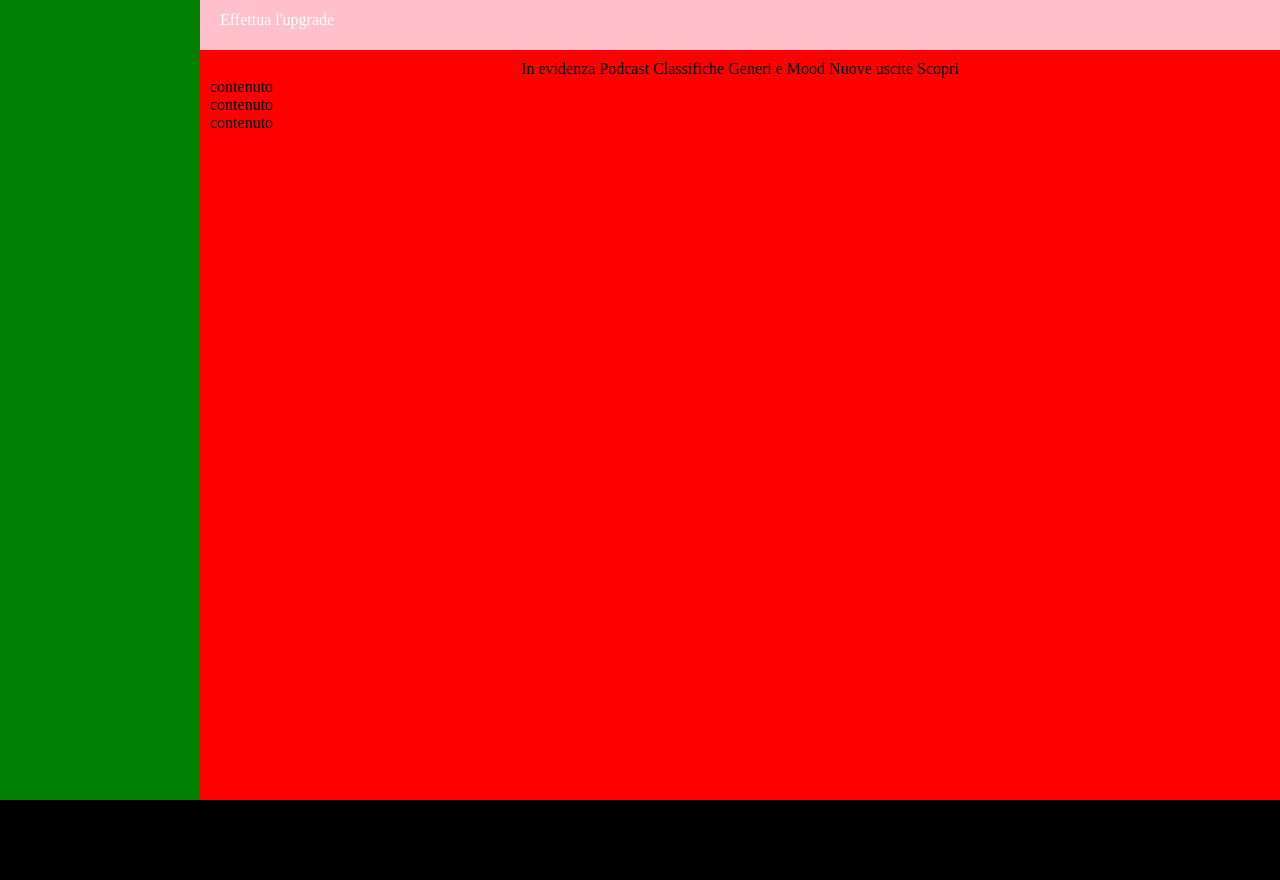
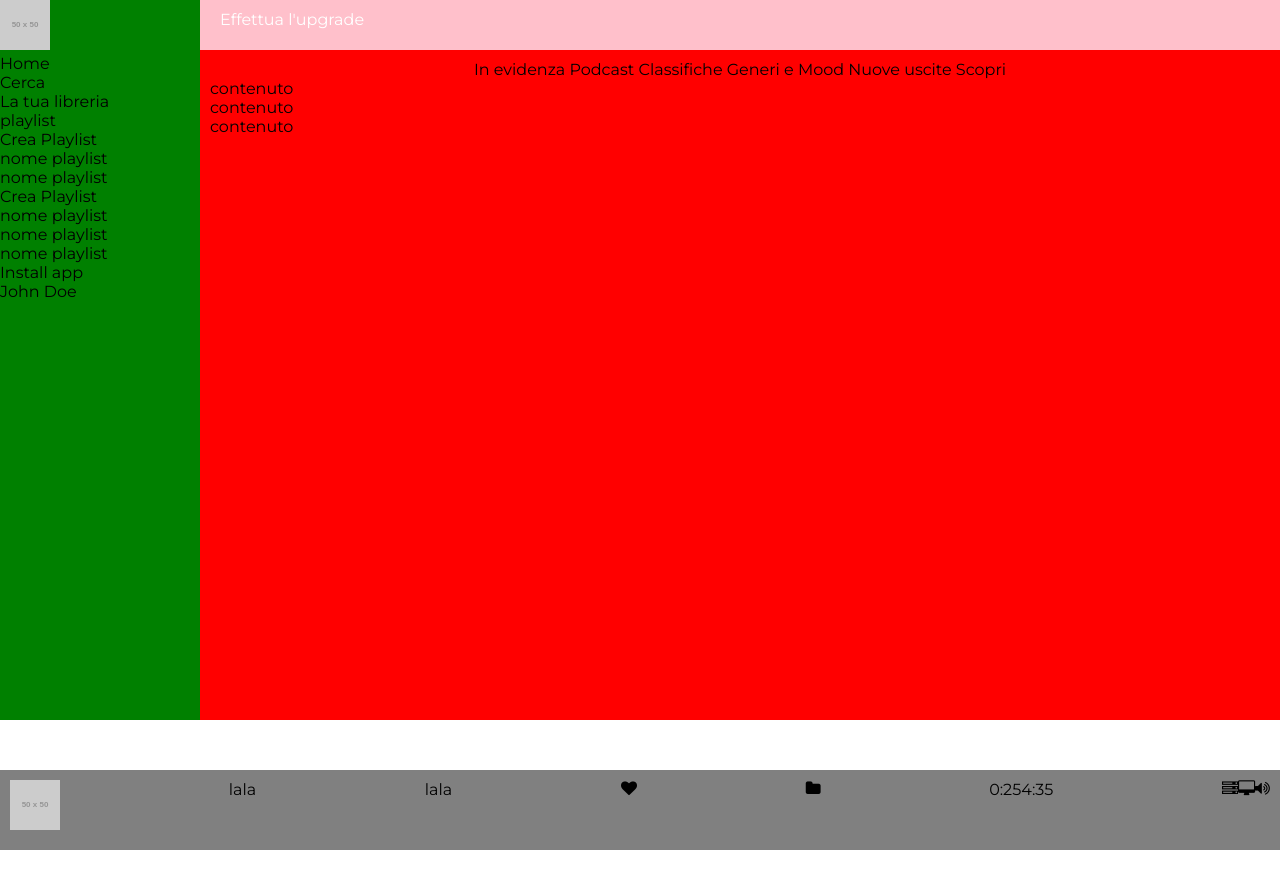
Before and after one commit to GitFhubio/html-css-spotifyweb, a plain HTML site: page index.html in a window 1280 px wide. After the commit the page ends 850 px from the top, so only its background shows below. Drawn offline with Linux system fonts and the light colour scheme; placeholder pictures from the web are drawn by us.

Commit message:
le cose non vanno bene

```diff
--- a/css/style.css
+++ b/css/style.css
@@ -5,9 +5,10 @@
   box-sizing: border-box;
 }
 /* body font-family */
-body{ font-family: Arial sans-serif;
-  font-size:16px;
+body {
+  font-family: 'Montserrat', sans-serif;
 }
+
 
 ul{list-style: none;}
 
@@ -84,7 +85,7 @@ left: 50%;} */
 /* codice */
 
 .wrapper{
-  height:100vh;
+  height:calc(100vh - 80px);
   width:100vw;
   max-width: 100%;
   background-color: red;
@@ -93,7 +94,13 @@ left: 50%;} */
 .sidebar{width:200px;
 height:100%;
 background-color: green;
-overflow-y: auto;}
+}
+.sidebar-container{
+  height:100%;
+  display:flex;
+  flex-direction: column;
+  flex-wrap: nowrap;
+}
 
 .main{
   margin-top:50px;
@@ -121,10 +128,16 @@ overflow-y: auto;}
   display:inline-block;
 }
 footer{
+  display:flex;
+  justify-content: space-between;
   height:80px;
   padding:10px;
-  background-color: black;
+  background-color: grey;
 }
+footer div{
+  display:flex;
+}
+
 /* fine codice */
 
 /* Extra Small Devices, Phones */
--- a/index.html
+++ b/index.html
@@ -5,13 +5,49 @@
   <meta name="viewport" content="width=device-width, initial-scale=1.0">
   <meta http-equiv="X-UA-Compatible" content="ie=edge">
   <title>Document</title>
+  <link href="https://fonts.googleapis.com/css?family=Montserrat:400,700,800&amp;display=swap" rel="stylesheet">
+  <!-- Font Awesome -->
+  <link rel="stylesheet" href="https://cdnjs.cloudflare.com/ajax/libs/font-awesome/4.7.0/css/font-awesome.min.css">
   <meta name="description" content="Primo esercizio con flex">
   <link rel="stylesheet" href="css/style.css">
 </head>
 <body>
   <div class="wrapper clearfix">
     <div class="sidebar fl">
-
+    <div class="sidebar-container">
+     <div class="sidebar-up">
+      <div class="logo-spotify">
+     <img src="https://via.placeholder.com/50" alt="">
+      </div>
+     <div class="menu">
+       <ul>
+         <li>Home</li>
+         <li>Cerca</li>
+         <li>La tua libreria</li>
+   </ul>
+     </div>
+     <div class="playlist">
+     <ul>
+       <li>playlist</li>
+        <li>Crea Playlist</li>
+        <li>nome playlist</li>
+        <li>nome playlist</li>
+        <li>Crea Playlist</li>
+        <li>nome playlist</li>
+        <li>nome playlist</li>
+        <li>nome playlist</li>
+     </ul>
+     </div>
+   </div>
+     <div class="sidebar-down">
+     <div class="installapp">
+      <span>Install app</span>
+     </div>
+     <div class="user">
+     <span>John Doe</span>
+     </div>
+     </div>
+    </div>
     </div>
     <div class="main fl">
       <div class="upgrade">
@@ -40,11 +76,38 @@
       </div>
     </div>
   </div>
-<footer>
+  <footer>
+    <div class="footer-l">
+      <a href="#">
+        <img src="https://via.placeholder.com/50" alt="">
+      </a>
+    </div>
+    <div class="p">
+      lala
+    </div>
+    <div class="p">
+      lala
+    </div>
+    <i class="fa fa-heart"></i>
+    <i class="fa fa-folder"></i>
+    <div class="footer-c">
+    <div class="number-l">
+     0:25
+    </div>
+    <span class="bar"></span>
+     <div class="number-r">
+     4:35
+     </div>
 
+    </div>
+    <div class="footer-r">
+    <i class="fa fa-server"></i>
+    <i class="fa fa-desktop"></i>
+    <i class="fa fa-volume-up"></i>
+    </div>
 
-</footer>
+  </footer>
 
-  </div>
+</div>
 </body>
 </html>
```
